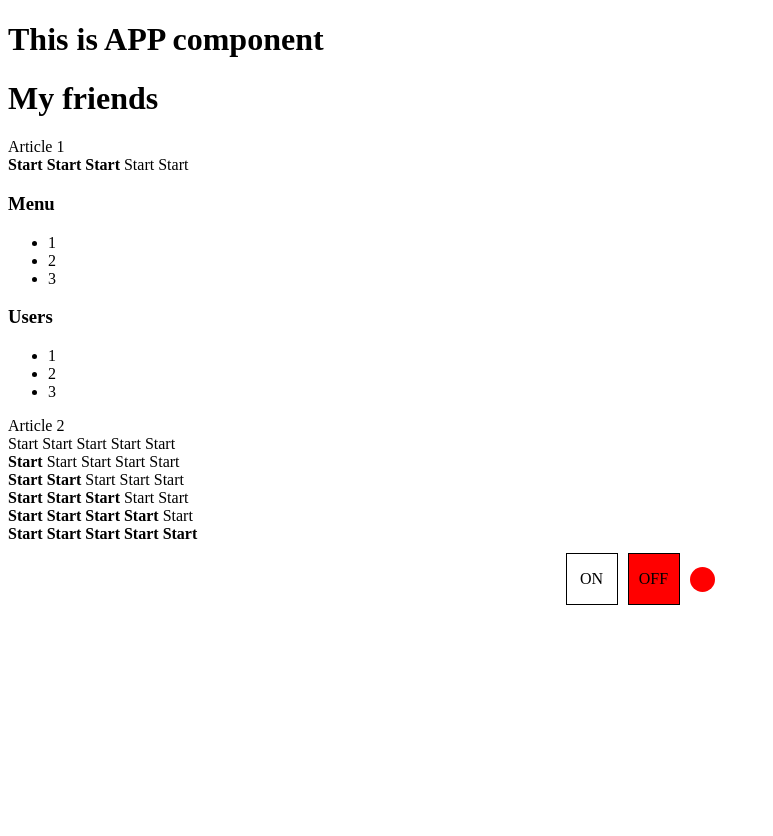
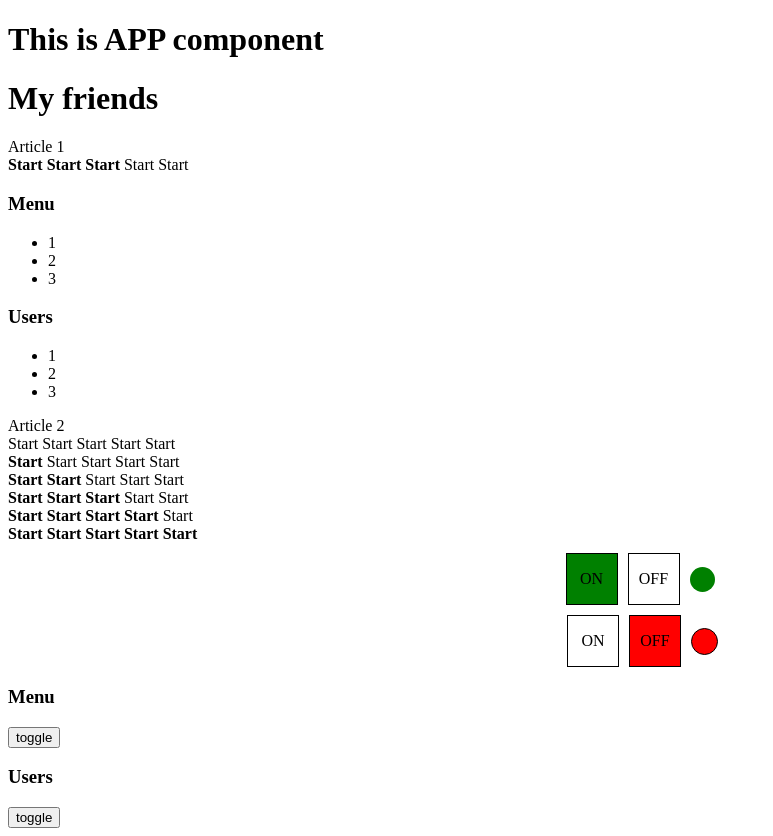
Before and after one commit to umedjankabiri/main-course-kabzda-way-monday, a React (Vite) app: page / in a window 1280 px wide. Shown: the whole page, without its empty margins (0-773 px from the left). Before the commit the page ends 800 px from the top, so only its background shows below. Built offline with nearby package versions, Linux system fonts and the light colour scheme.

Commit message:
added new components

```diff
--- a/src/common/components/App/App.tsx
+++ b/src/common/components/App/App.tsx
@@ -3,6 +3,8 @@ import {Rating} from "common/components/Rating/Rating.tsx";
 import {Accordion} from "common/components/Accordion/Accordion.tsx";
 import {PageTitle} from "common/components/App/PageTitle.tsx";
 import {OnOff} from "common/components/OnOff/OnOff.tsx";
+import {LocalOnOff} from "common/components/LocalOnOff/LocalOnOff.tsx";
+import {UncontrolledAccordion} from "common/components/UncontrolledAccordion/UncontrolledAccordion.tsx";
 
 function App() {
     console.log("App rendering")
@@ -22,7 +24,10 @@ function App() {
             <Rating value={3}/>
             <Rating value={4}/>
             <Rating value={5}/>
-            <OnOff onOff={true}/>
+            <OnOff on={true}/>
+            <LocalOnOff/>
+            <UncontrolledAccordion title="Menu"/>
+            <UncontrolledAccordion title="Users"/>
         </div>
     )
 }
```
